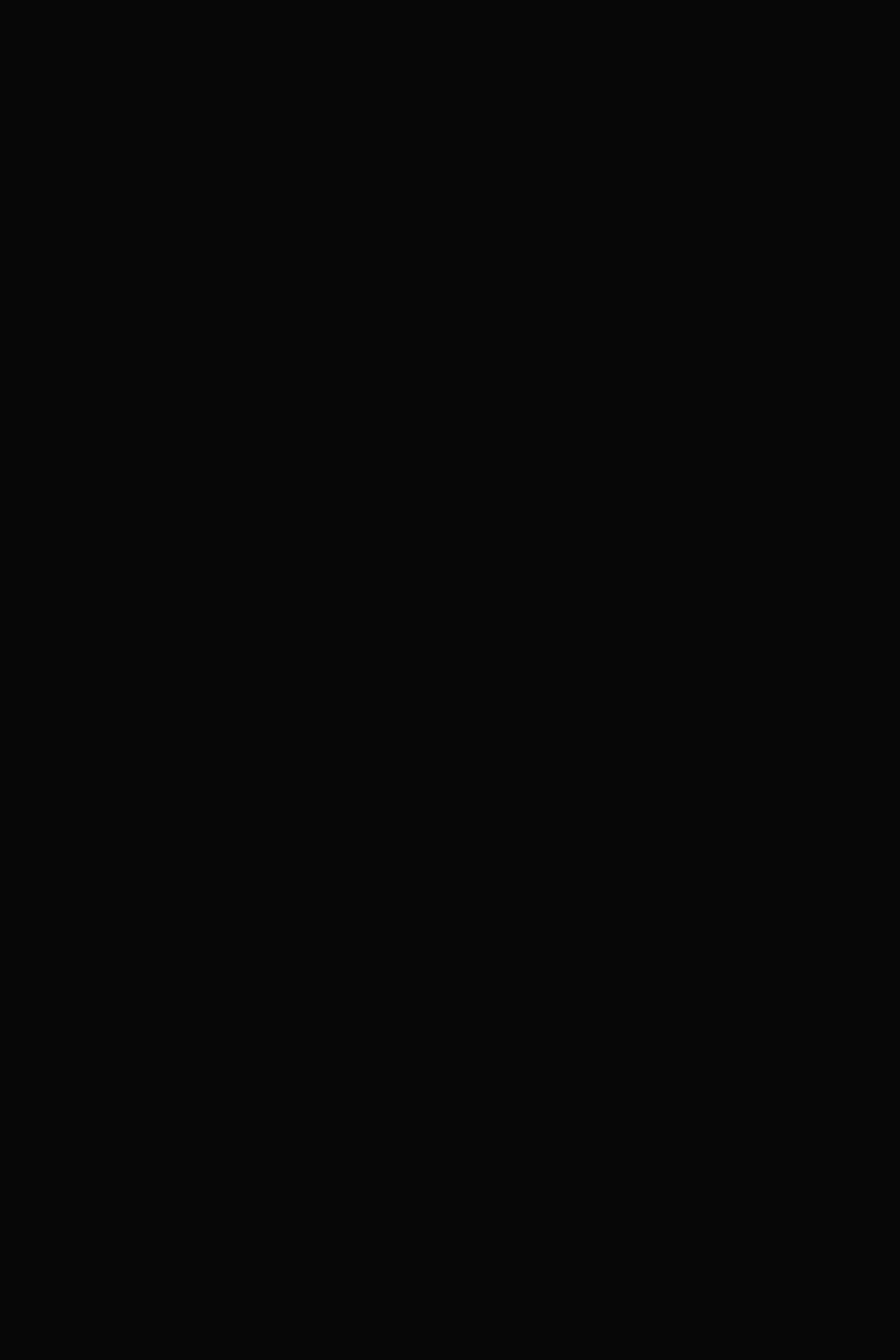
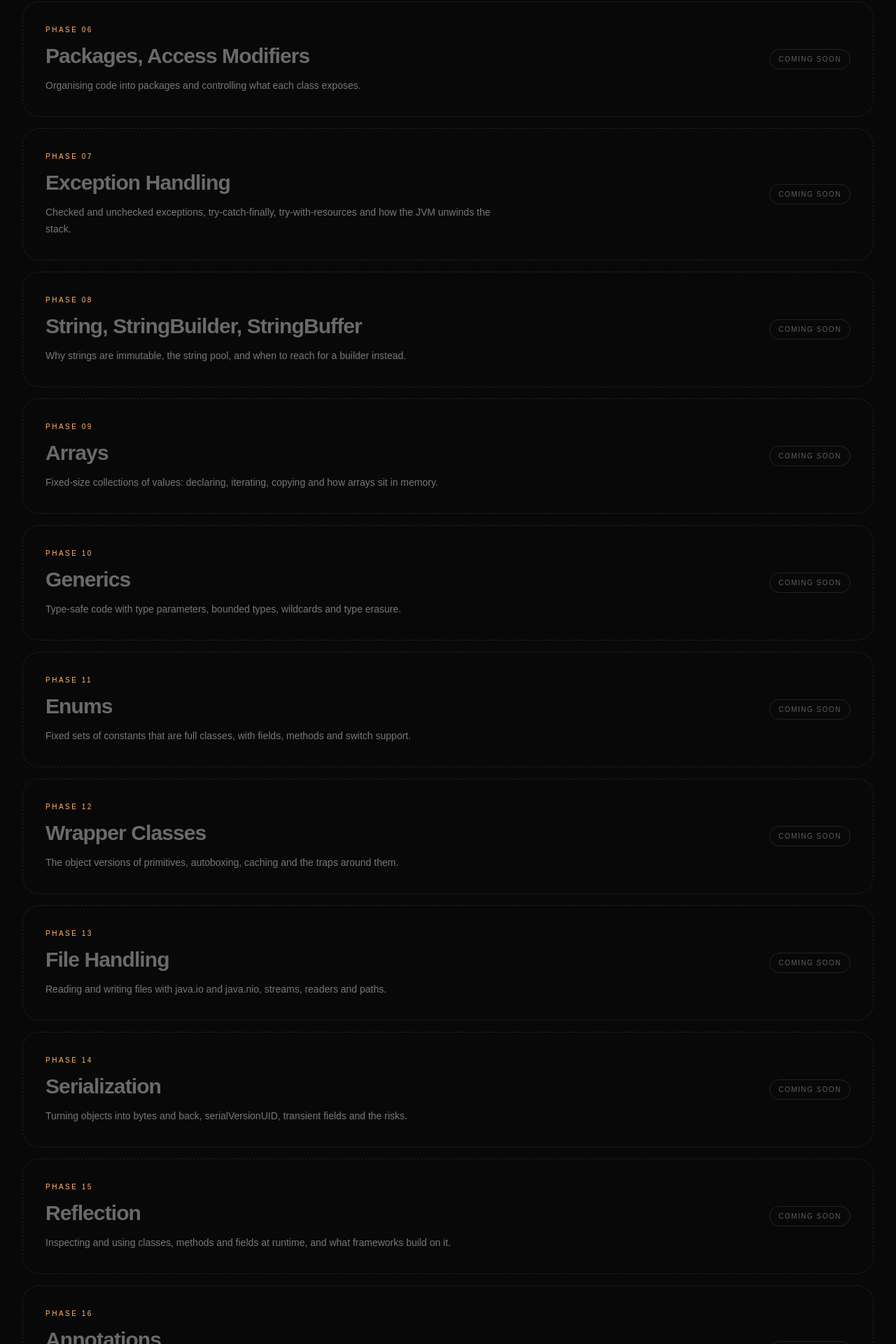
Before and after one commit to kumarprince06/prince-portfolio, a Next.js app: page /writing/java in a window 1280 px wide. Shown: the part 2845-4765 px from the top of the page at 70% size. Before the commit the page ends 2738 px from the top, so only its background shows below. Built offline with nearby package versions, Linux system fonts and the light colour scheme.

Commit message:
feat: list the rest of the Java roadmap as coming-soon phases

```diff
--- a/content/writing/java/index.ts
+++ b/content/writing/java/index.ts
@@ -46,4 +46,69 @@ export const javaPhases: Phase[] = [
     description: "Writing and calling methods, how arguments are passed, and what each call does to the stack and the heap.",
     lessons: [methods],
   },
+  {
+    title: "Object-Oriented Programming",
+    description: "Classes, objects and constructors, then encapsulation, inheritance, polymorphism, abstraction and interfaces.",
+    lessons: [],
+  },
+  {
+    title: "Packages, Access Modifiers",
+    description: "Organising code into packages and controlling what each class exposes.",
+    lessons: [],
+  },
+  {
+    title: "Exception Handling",
+    description: "Checked and unchecked exceptions, try-catch-finally, try-with-resources and how the JVM unwinds the stack.",
+    lessons: [],
+  },
+  {
+    title: "String, StringBuilder, StringBuffer",
+    description: "Why strings are immutable, the string pool, and when to reach for a builder instead.",
+    lessons: [],
+  },
+  {
+    title: "Arrays",
+    description: "Fixed-size collections of values: declaring, iterating, copying and how arrays sit in memory.",
+    lessons: [],
+  },
+  {
+    title: "Generics",
+    description: "Type-safe code with type parameters, bounded types, wildcards and type erasure.",
+    lessons: [],
+  },
+  {
+    title: "Enums",
+    description: "Fixed sets of constants that are full classes, with fields, methods and switch support.",
+    lessons: [],
+  },
+  {
+    title: "Wrapper Classes",
+    description: "The object versions of primitives, autoboxing, caching and the traps around them.",
+    lessons: [],
+  },
+  {
+    title: "File Handling",
+    description: "Reading and writing files with java.io and java.nio, streams, readers and paths.",
+    lessons: [],
+  },
+  {
+    title: "Serialization",
+    description: "Turning objects into bytes and back, serialVersionUID, transient fields and the risks.",
+    lessons: [],
+  },
+  {
+    title: "Reflection",
+    description: "Inspecting and using classes, methods and fields at runtime, and what frameworks build on it.",
+    lessons: [],
+  },
+  {
+    title: "Annotations",
+    description: "Metadata on code: built-in annotations, writing custom ones, and processing them at compile time and runtime.",
+    lessons: [],
+  },
+  {
+    title: "JVM Deep Dive",
+    description: "Back inside the JVM with everything learned since: memory, garbage collection, JIT and tuning.",
+    lessons: [],
+  },
 ];
```
